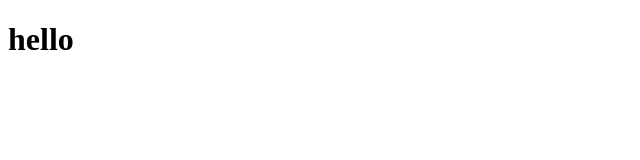
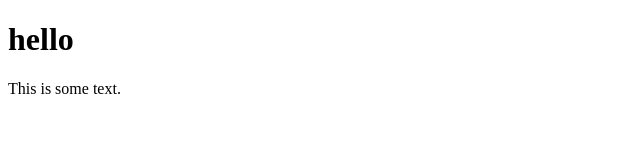
Before and after one commit to Rixten/test2, a plain HTML site: page index.html in a window 1280 px wide. Shown: the whole page, without its empty margins (0-640 px from the left). Drawn offline with Linux system fonts and the light colour scheme.

Commit message:
Text add

```diff
--- a/index.html
+++ b/index.html
@@ -1,4 +1,5 @@
 <!DOCTYPE html>
 <html>
 <h1>hello</h1>
+<p>This is some text.</p>
 </html>
```
